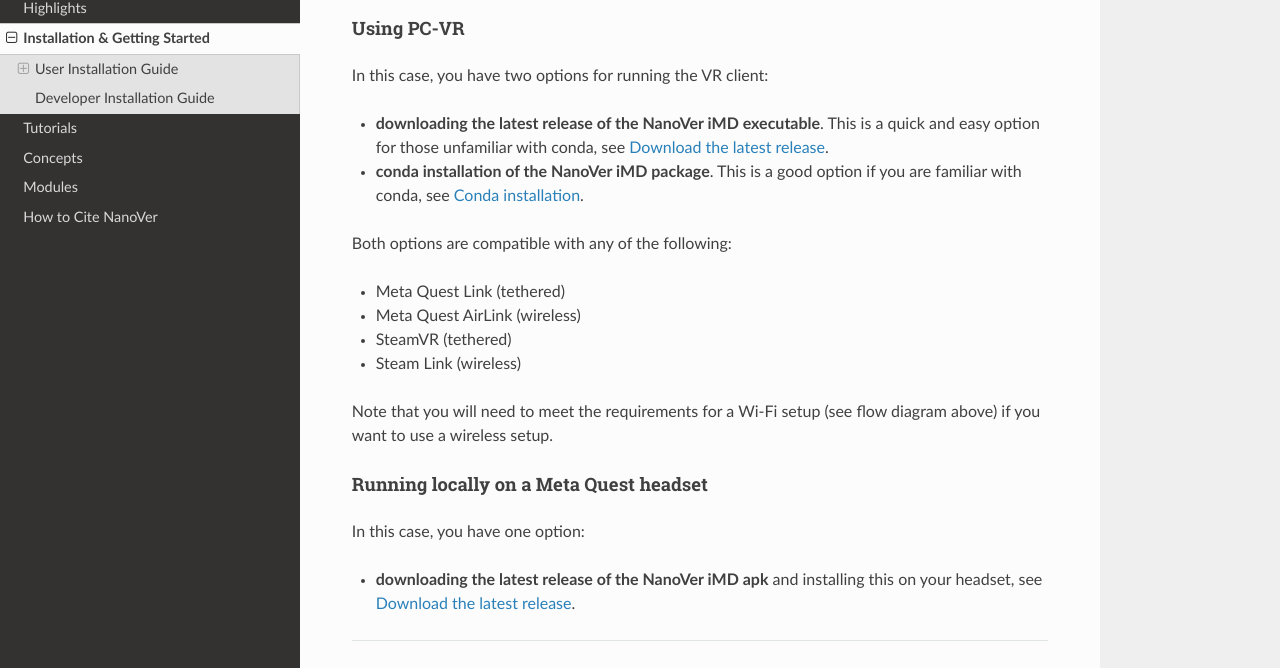
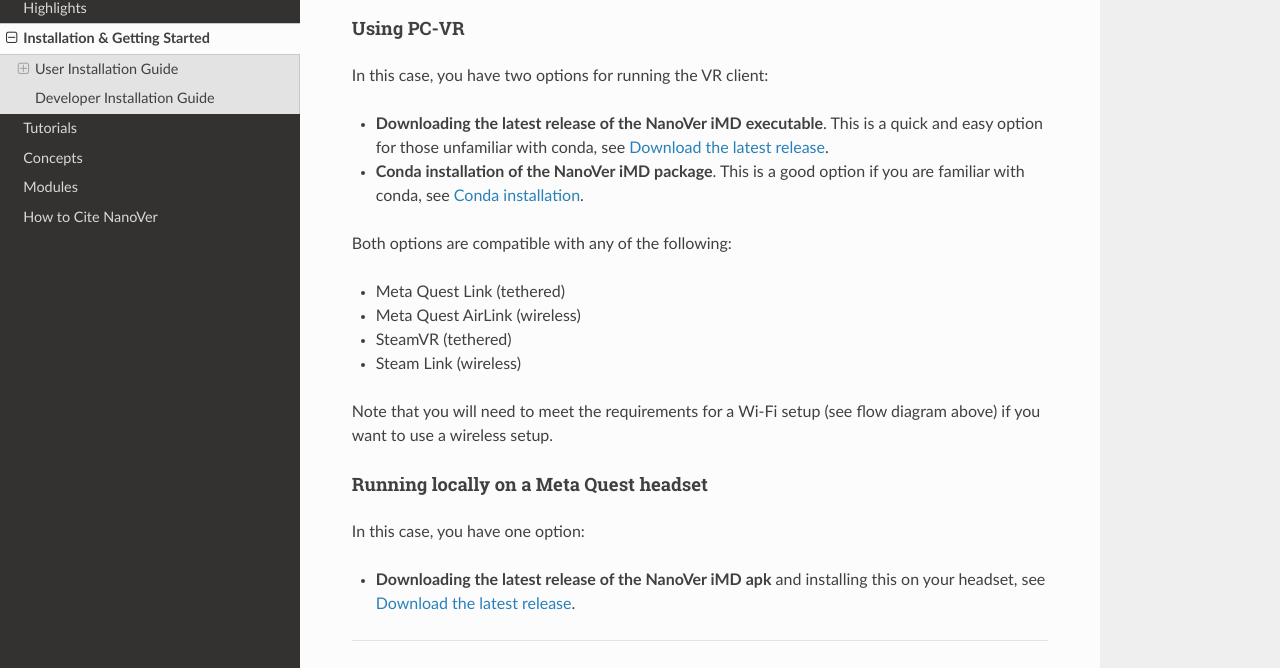
Before and after one commit to IRL2/nanover-docs, a Sphinx documentation site: the page built from source/installation.rst, in a window 1280 px wide and 900 px high, scrolled down 1690 px. Shown: the part 144-812 px from the top of the window. Built offline with Sphinx 7.4.7 and the Read the Docs theme 2.0.0, drawn with Linux system fonts in a browser that asks for light colours; pages that are not in the unit, such as notebooks, are missing from menus; the version number could not be read and is left out.

Commit message:
Fix grammar

```diff
--- a/source/installation.rst
+++ b/source/installation.rst
@@ -63,8 +63,8 @@
 
 In this case, you have two options for running the VR client:
 
-* **downloading the latest release of the NanoVer iMD executable**. This is a quick and easy option for those unfamiliar with conda, see :ref:`download_latest_release_VR_client`.
-* **conda installation of the NanoVer iMD package**. This is a good option if you are familiar with conda, see :ref:`conda_installation_VR_client`.
+* **Downloading the latest release of the NanoVer iMD executable**. This is a quick and easy option for those unfamiliar with conda, see :ref:`download_latest_release_VR_client`.
+* **Conda installation of the NanoVer iMD package**. This is a good option if you are familiar with conda, see :ref:`conda_installation_VR_client`.
 
 Both options are compatible with any of the following:
 
@@ -81,7 +81,7 @@
 
 In this case, you have one option:
 
-* **downloading the latest release of the NanoVer iMD apk** and installing this on your headset, see :ref:`download_latest_release_VR_client`.
+* **Downloading the latest release of the NanoVer iMD apk** and installing this on your headset, see :ref:`download_latest_release_VR_client`.
 
 ----
 
```
